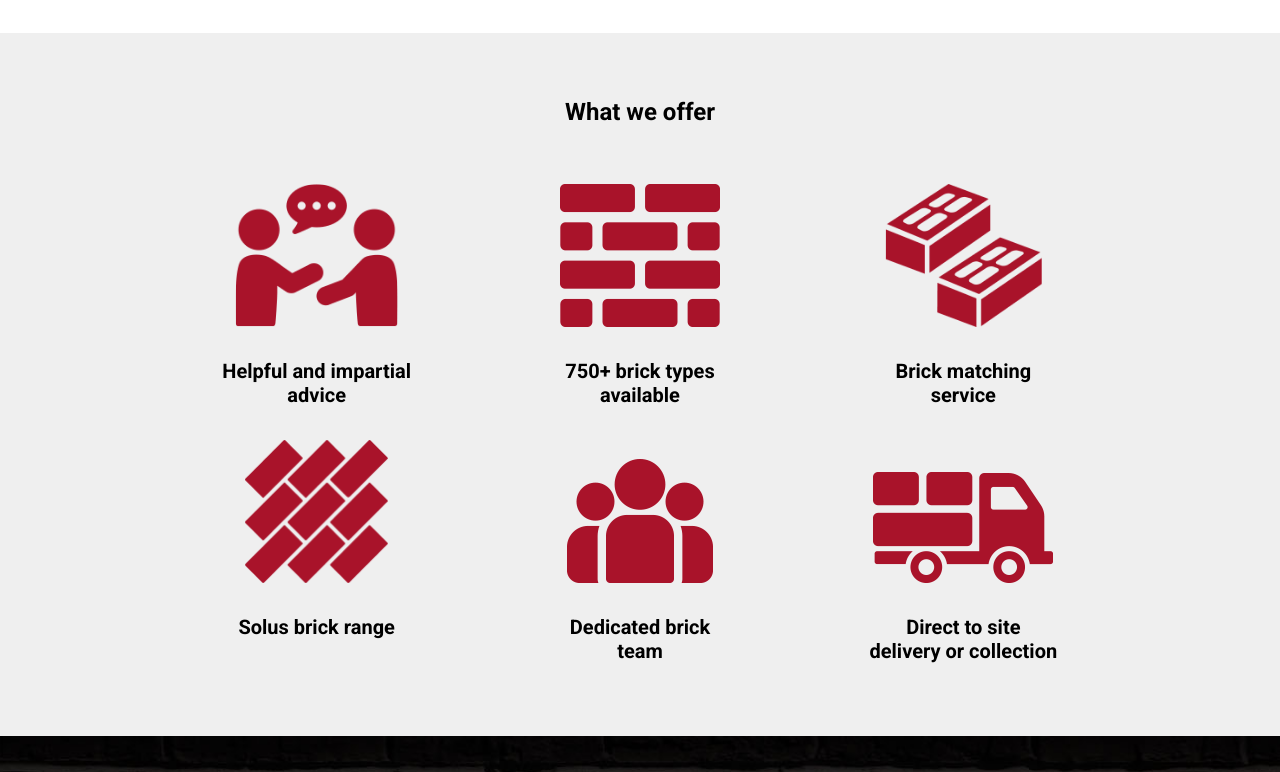
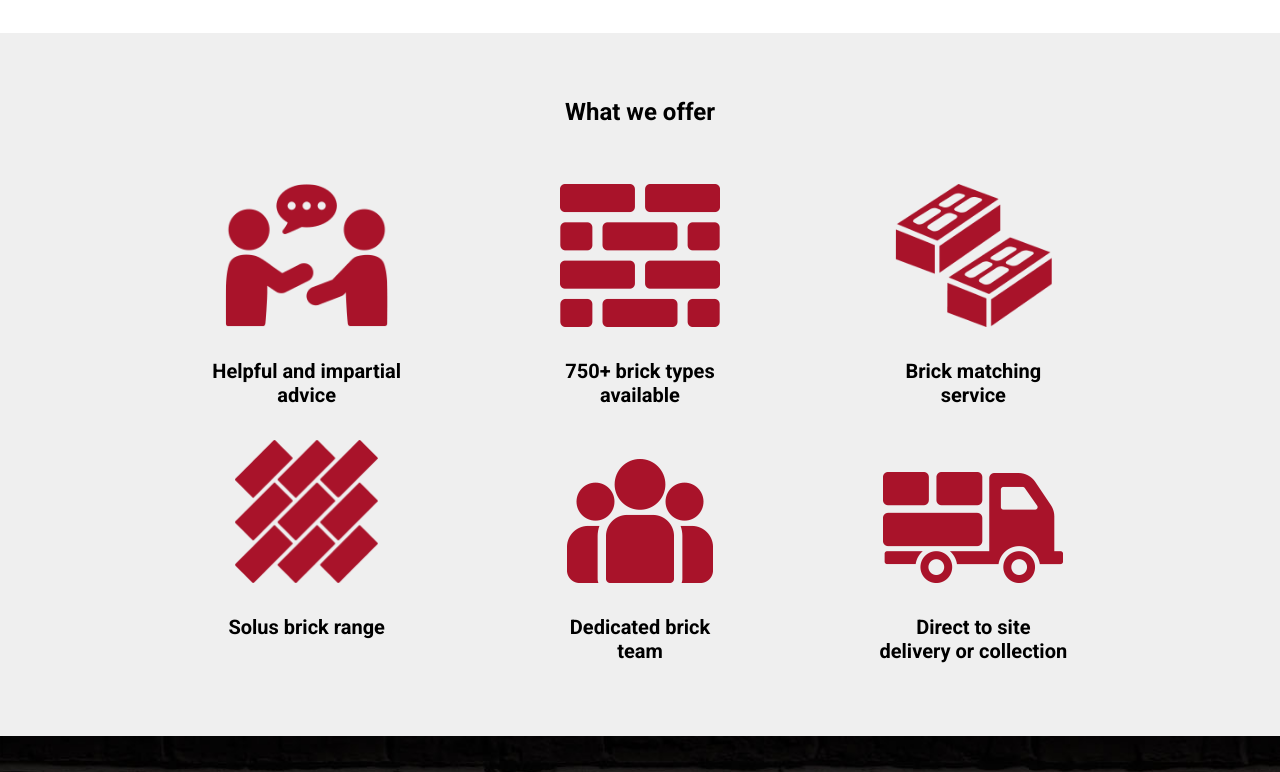
Before and after one commit to kishan-b-eq/ehSmith-merchant, a plain HTML site: page index.html in a window 1280 px wide. Shown: the part 715-1487 px from the top of the page. Drawn offline with nearby package versions, Linux system fonts and the light colour scheme.

Commit message:
Css Update

```diff
--- a/css/custom.css
+++ b/css/custom.css
@@ -19,7 +19,7 @@ body {
 
 @media (min-width: 1200px) {
   .container {
-    width: 1000px; } }
+    width: 1030px; } }
 .mct-banner {
   position: relative;
   width: 100%; }
```
Also changed, not shown: 1 other file.
